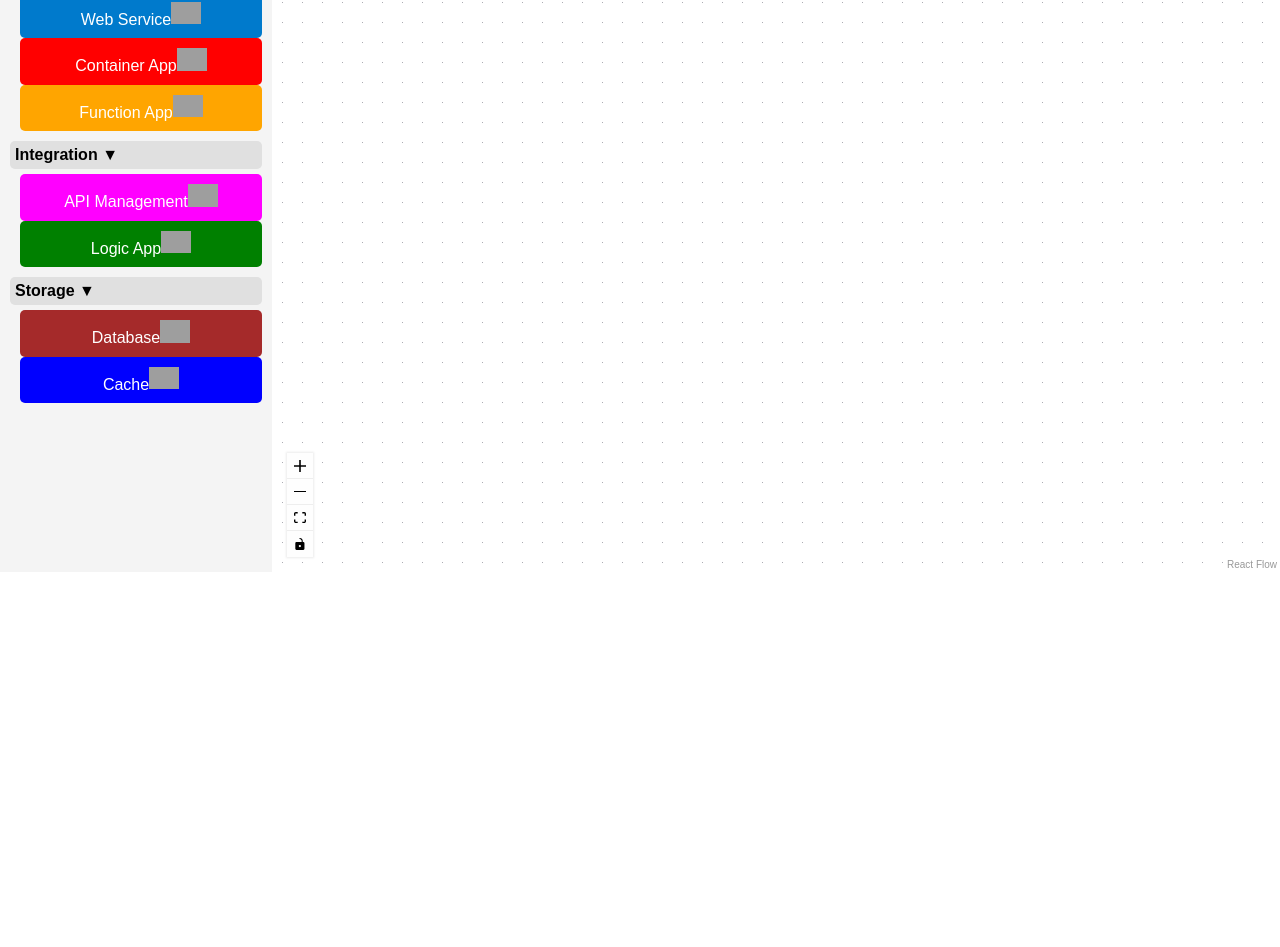
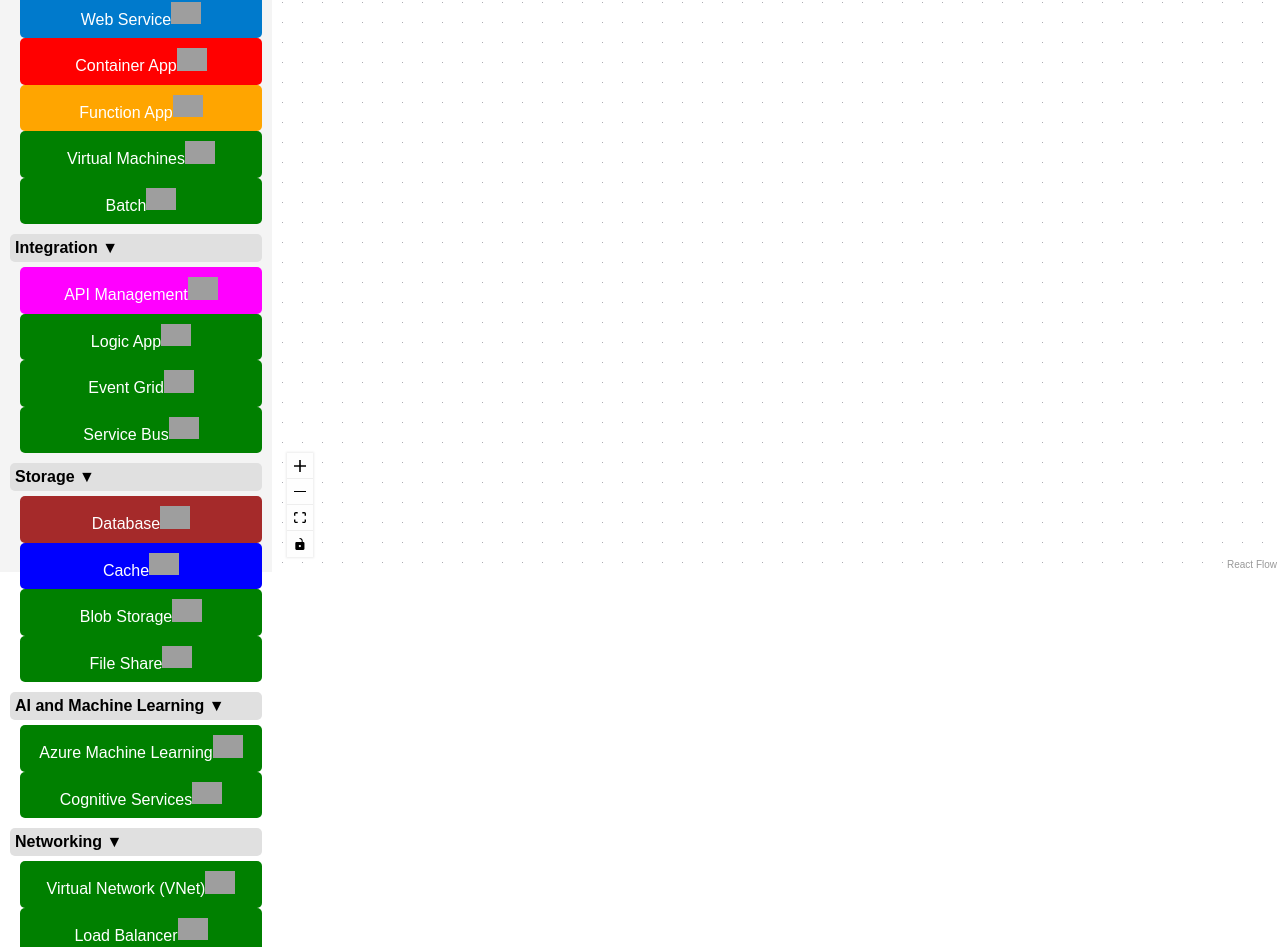
Before and after one commit to antonidag/flowitec, a React (Vite) app: page / in a window 1280 px wide. Shown: the part 228-1175 px from the top of the page. Before the commit the page ends 800 px from the top, so only its background shows below. Built offline with nearby package versions, Linux system fonts and the light colour scheme; grey boxes are pictures that could not be loaded.

Commit message:
adding alot more services

```diff
--- a/src/Sidebar.tsx
+++ b/src/Sidebar.tsx
@@ -19,7 +19,17 @@ type ServiceType =
   | "Function App"
   | "Cache"
   | "Container App"
-  | "Logic App";
+  | "Logic App"
+  | "Virtual Machines"
+  | "Batch"
+  | "Event Grid"
+  | "Service Bus"
+  | "Blob Storage"
+  | "File Share"
+  | "Azure Machine Learning"
+  | "Cognitive Services"
+  | "Virtual Network (VNet)"
+  | "Load Balancer";
 
 const ServiceNode = ({ service }: { service: ServiceType }) => {
   switch (service) {
@@ -37,6 +47,27 @@ const ServiceNode = ({ service }: { service: ServiceType }) => {
       return <DraggableNode name="Container App" background="red" imgURL="https://cdn-icons-png.flaticon.com/512/860/860142.png" />;
     case "Logic App":
       return <DraggableNode name="Logic App" background="green" imgURL="https://symbols.getvecta.com/stencil_28/43_logic-apps.50018fa8c3.svg" />;
+    case "Azure Machine Learning":
+      return <DraggableNode name="Azure Machine Learning" background="green" imgURL="https://symbols.getvecta.com/stencil_28/43_logic-apps.50018fa8c3.svg" />;
+    case "Batch":
+      return <DraggableNode name="Batch" background="green" imgURL="https://symbols.getvecta.com/stencil_28/43_logic-apps.50018fa8c3.svg" />;
+    case "Cognitive Services":
+      return <DraggableNode name="Cognitive Services" background="green" imgURL="https://symbols.getvecta.com/stencil_28/43_logic-apps.50018fa8c3.svg" />;
+    case "Blob Storage":
+      return <DraggableNode name="Blob Storage" background="green" imgURL="https://symbols.getvecta.com/stencil_28/43_logic-apps.50018fa8c3.svg" />;
+    case "Event Grid":
+      return <DraggableNode name="Event Grid" background="green" imgURL="https://symbols.getvecta.com/stencil_28/43_logic-apps.50018fa8c3.svg" />;
+    case "File Share":
+      return <DraggableNode name="File Share" background="green" imgURL="https://symbols.getvecta.com/stencil_28/43_logic-apps.50018fa8c3.svg" />;
+    case "Load Balancer":
+      return <DraggableNode name="Load Balancer" background="green" imgURL="https://symbols.getvecta.com/stencil_28/43_logic-apps.50018fa8c3.svg" />;
+    case "Service Bus":
+      return <DraggableNode name="Service Bus" background="green" imgURL="https://symbols.getvecta.com/stencil_28/43_logic-apps.50018fa8c3.svg" />;
+    case "Virtual Machines":
+      return <DraggableNode name="Virtual Machines" background="green" imgURL="https://symbols.getvecta.com/stencil_28/43_logic-apps.50018fa8c3.svg" />;
+    case "Virtual Network (VNet)":
+      return <DraggableNode name="Virtual Network (VNet)" background="green" imgURL="https://symbols.getvecta.com/stencil_28/43_logic-apps.50018fa8c3.svg" />;
+
     default:
       const exhaustiveCheck: never = service;
       throw new Error(`Unhandled service type: ${exhaustiveCheck}`);
@@ -230,17 +261,34 @@ const Sidebar = () => {
         <ServiceNode service="Web Service" />
         <ServiceNode service="Container App" />
         <ServiceNode service="Function App" />
+        <ServiceNode service="Virtual Machines" />
+        <ServiceNode service="Batch" />
       </CollapsibleSection>
 
       <CollapsibleSection title="Integration">
         <ServiceNode service="API Management" />
         <ServiceNode service="Logic App" />
+        <ServiceNode service="Event Grid" />
+        <ServiceNode service="Service Bus" />
       </CollapsibleSection>
 
       <CollapsibleSection title="Storage">
         <ServiceNode service="Database" />
         <ServiceNode service="Cache" />
+        <ServiceNode service="Blob Storage" />
+        <ServiceNode service="File Share" />
       </CollapsibleSection>
+
+      <CollapsibleSection title="AI and Machine Learning">
+        <ServiceNode service="Azure Machine Learning" />
+        <ServiceNode service="Cognitive Services" />
+      </CollapsibleSection>
+
+      <CollapsibleSection title="Networking">
+        <ServiceNode service="Virtual Network (VNet)" />
+        <ServiceNode service="Load Balancer" />
+      </CollapsibleSection>
+
     </div>
   );
 };
```
